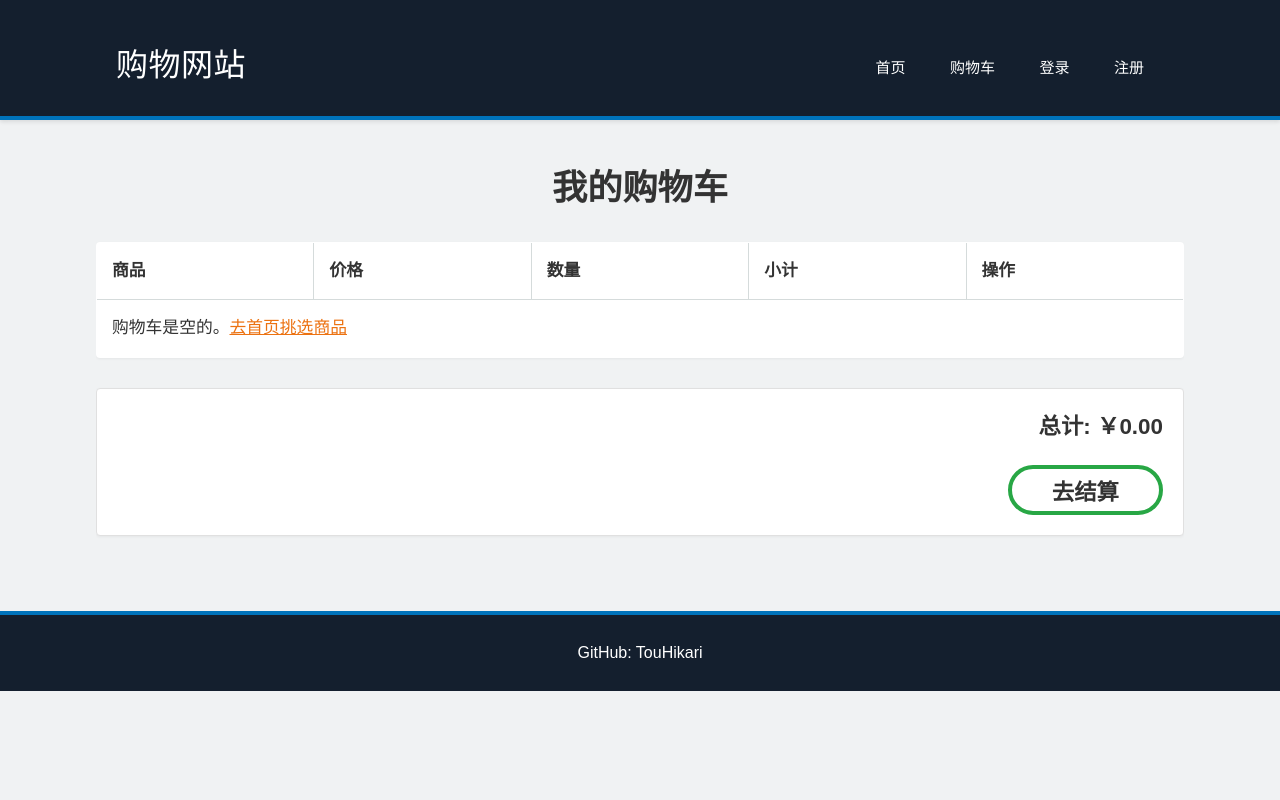
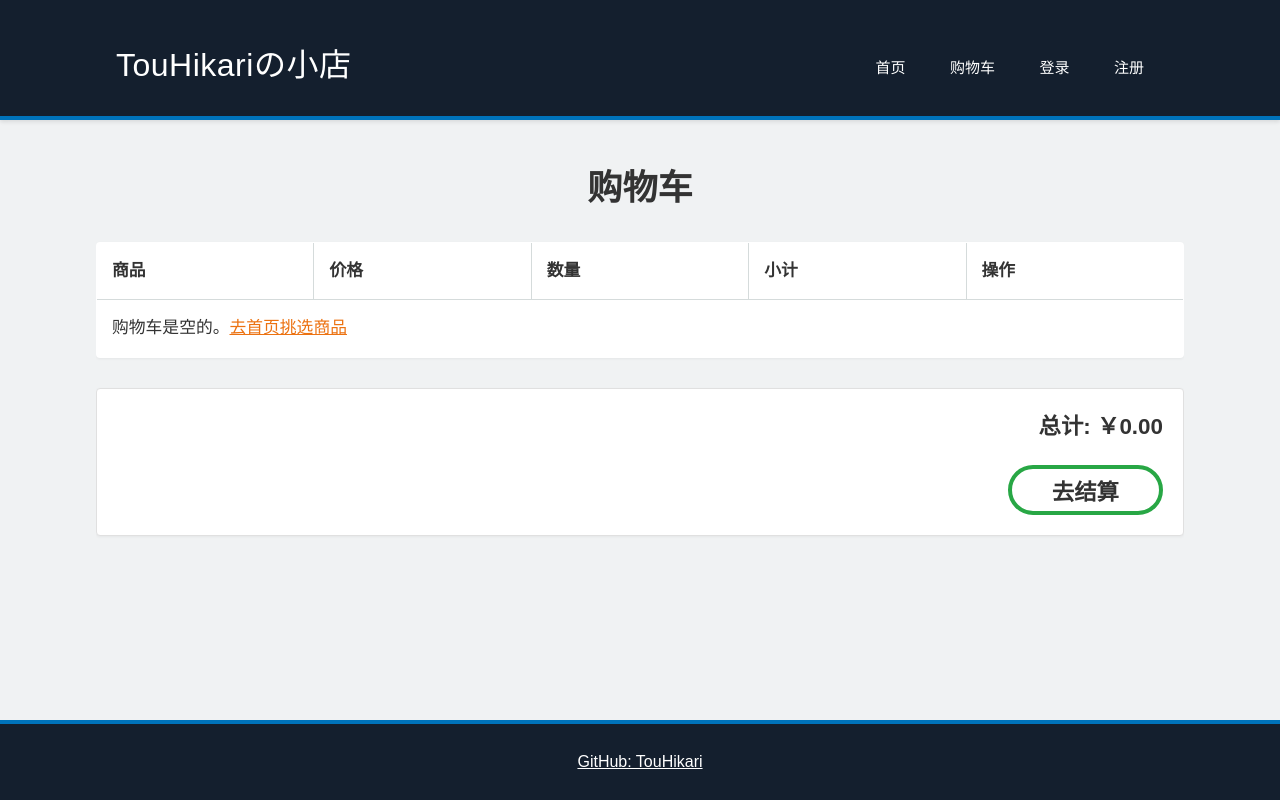
Before and after one commit to TouHikari/shoppingWebPrac, a plain HTML site: page htmls/cart.html in a window 1280 px wide. Drawn offline with Linux system fonts and the light colour scheme.

Commit message:
fix: sticky footer

```diff
--- a/css/style.css
+++ b/css/style.css
@@ -22,12 +22,18 @@
     --color-error: #dc3545;
 }
 
+html {
+    height: 100%;
+}
+
 body {
     font-family: sans-serif, SimHei, Monaco, Menlo, Consolas, 'Courier New', monospace;
     line-height: 1.6;
     background-color: var(--aws-light-grey);
     color: var(--aws-text-dark);
-    height: 100%;
+    display: flex;
+    flex-direction: column;
+    min-height: 100vh;
 }
 
 .container {
@@ -36,6 +42,7 @@ body {
     margin: auto;
     overflow: hidden;
     padding: 25px 0;
+    flex-grow: 1;
 }
 
 header {
--- a/htmls/cart.html
+++ b/htmls/cart.html
@@ -3,13 +3,13 @@
 <head>
     <meta charset="UTF-8">
     <meta name="viewport" content="width=device-width, initial-scale=1.0">
-    <title>购物车</title>
+    <title>TouHikariの小店 - 购物车</title>
     <link rel="stylesheet" href="../css/style.css">
 </head>
 <body>
     <header>
         <div class="container">
-            <h1>购物网站</h1>
+            <h1>TouHikariの小店</h1>
             <nav>
                 <ul>
                     <li><a href="../index.html">首页</a></li>
@@ -22,7 +22,7 @@
     </header>
 
     <div class="container">
-        <h2>我的购物车</h2>
+        <h2>购物车</h2>
         <table class="cart-table" id="cartTable">
             <thead>
                 <tr>
@@ -44,7 +44,7 @@
     </div>
 
     <footer>
-        <p>GitHub: TouHikari</p>
+        <p><a href="https://github.com/TouHikari/shoppingWebPrac" style="color: white;">GitHub: TouHikari</a></p>
     </footer>
 
     <script src="../js/script.js"></script>
```
Also changed, not shown: htmls/login.html (+3 -3 lines), htmls/product.html (+3 -3 lines), htmls/register.html (+4 -3 lines), index.html (+4 -3 lines).
